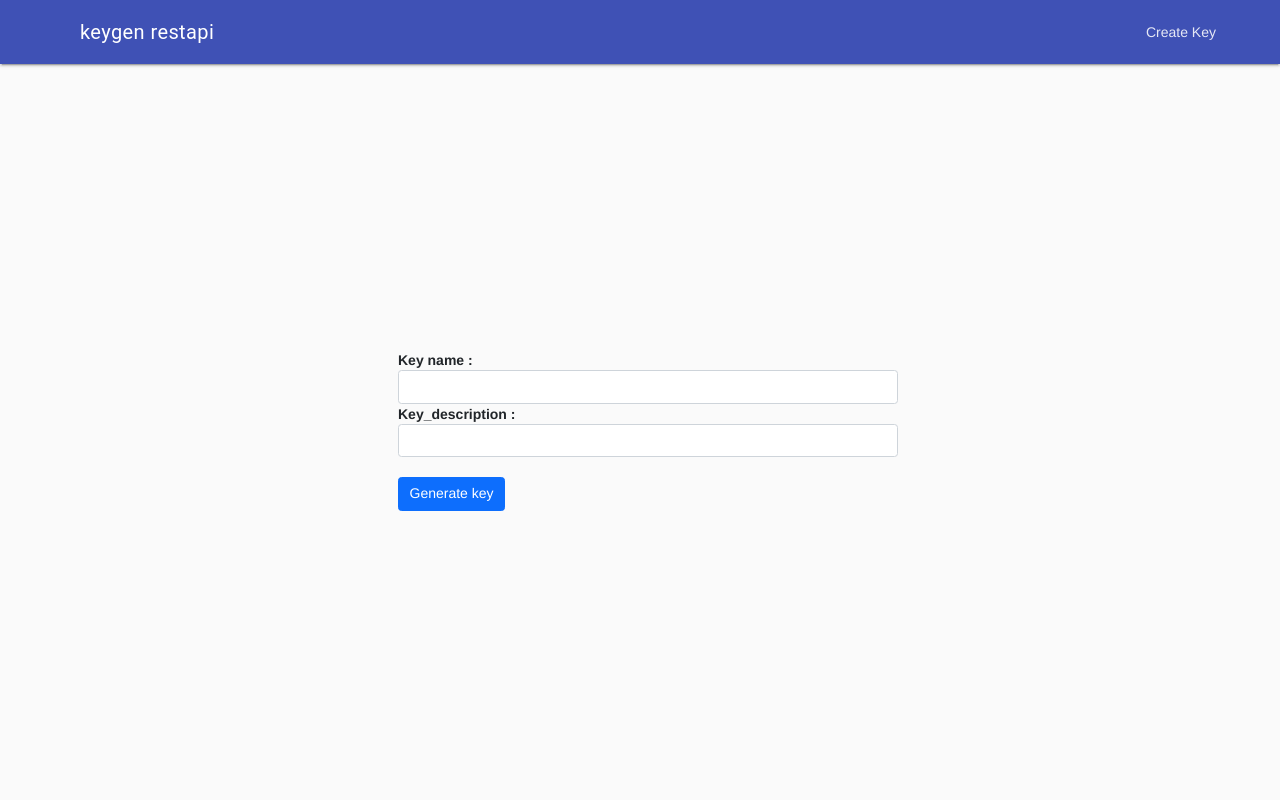
After one commit to chirazcheikha/key-generator-app, a Django app: page /form/ in a window 1280 px wide. The commit adds this page. Run offline with Django 3.2, Linux system fonts and the light colour scheme.

Commit message:
create and show keys

```diff
--- /dev/null
+++ b/crud/forms.py
@@ -0,0 +1,7 @@
+from django import forms
+from django import *
+
+
+class Form(forms.Form):
+    key_name = forms.CharField(widget=forms.TextInput(attrs={"class": "form-control"}))
+    key_description = forms.CharField(widget=forms.TextInput(attrs={"class": "form-control"}))
--- /dev/null
+++ b/crud/templates/base.html
@@ -0,0 +1,62 @@
+<!doctype html>
+<html>
+
+<head>
+<link href="https://cdn.jsdelivr.net/npm/bootstrap@5.1.1/dist/css/bootstrap.min.css" rel="stylesheet" integrity="sha384-F3w7mX95PdgyTmZZMECAngseQB83DfGTowi0iMjiWaeVhAn4FJkqJByhZMI3AhiU" crossorigin="anonymous">
+<script src="https://cdn.jsdelivr.net/npm/bootstrap@5.1.1/dist/js/bootstrap.bundle.min.js" integrity="sha384-/bQdsTh/da6pkI1MST/rWKFNjaCP5gBSY4sEBT38Q/9RBh9AH40zEOg7Hlq2THRZ" crossorigin="anonymous"></script>
+
+    <meta name="viewport" content="width=device-width, initial-scale=1">
+    <meta http-equiv="Content-Type" content="text/html; charset=utf-8">
+    <script src="https://code.getmdl.io/1.3.0/material.min.js"></script>
+    <link rel="stylesheet" href="https://code.getmdl.io/1.3.0/material.indigo-pink.min.css">
+    <link rel="stylesheet" href="https://fonts.googleapis.com/icon?family=Material+Icons">
+    <title>keygen restapi</title>
+
+    <style>
+        .demo-card-square.mdl-card {
+            width: 90%;
+            height: 500px;
+            margin: 20px;
+        }
+
+        .demo-card-square>.mdl-card__title {
+            color: #fff;
+            background-size: cover
+        }
+
+        body {
+            background: #fafafa;
+            position: relative;
+        }
+    </style>
+</head>
+
+
+   <body>
+    <!-- header -->
+    <div class="mdl-layout mdl-js-layout mdl-layout--fixed-header">
+        <header class="mdl-layout__header">
+            <div class="mdl-layout__header-row">
+                <!-- Title -->
+                <a style="color:white;text-decoration: none;" href="{% url 'index' %}"><span class="mdl-layout-title">keygen restapi</span></a>
+                <div class="mdl-layout-spacer"></div>
+                 <nav class="mdl-navigation mdl-layout--large-screen-only">
+         <a  class="mdl-navigation__link"  href="{% url 'form' %}" >Create Key</a>
+            </nav>
+            </div>
+        </header>
+
+        <div class="mdl-layout__drawer mdl-layout--small-screen-only">
+            <span class="mdl-layout-title">keygen restapi</span>
+
+            <nav class="mdl-navigation">
+
+            </nav>
+        </div>
+{% block body %}
+
+  </body>
+
+{% endblock %}
+
+</html>
--- a/crud/templates/form.html
+++ b/crud/templates/form.html
@@ -0,0 +1,31 @@
+{% extends 'base.html' %}
+
+{% block body %}
+<br>
+<style>
+#div{
+    position: absolute;
+    top: 50%;
+    left: 35%;
+    margin-top: -50px;
+    margin-left: -50px;
+    width: 100px;
+}</style>
+
+<div id="div" >
+ <form style="width:500px" method="post">
+                 {% csrf_token %}
+  <div class="form-group" enctype="multipart/form-data">
+    <label for="key_name"><b>Key name : </b></label>
+    {{ form.key_name }}
+  </div>
+    <div class="form-group">
+    <label for="Key_description"><b>Key_description :</b> </label>
+{{ form.key_description }}
+  </div>
+  <br>
+    <button style="float:center" name="sub" type="submit" class="btn btn-primary mb-2">Generate key</button>
+
+   </form>
+   <div>
+{% endblock %}
--- a/crud/views.py
+++ b/crud/views.py
@@ -2,12 +2,13 @@ from django.shortcuts import render
 from crud.models import Key
 from crud.serializers import KeySerializer
 from rest_framework import viewsets
+import string
+import random
+from .forms import Form
 
 def index(request):
     rest_list = Key.objects.order_by('date')
     context = {'rest_list': rest_list}
-    if request.method == "POST":
-        return render(request,'form.html')
     return render(request, 'index.html', context)
 
 
@@ -15,3 +16,15 @@ def index(request):
 class KeyView(viewsets.ModelViewSet):
     serializer_class = KeySerializer
     queryset = Key.objects.all()
+
+
+def form(request):
+    form = Form(request.POST or None)
+    if request.method=="POST":
+        if form.is_valid():
+            key_name= form.cleaned_data.get("key_name")
+            key_description= form.cleaned_data.get("key_description")
+        generated_key = ''.join(random.choices(string.ascii_letters+string.digits,k=15))
+        key = Key(key_name=key_name, key_description=key_description, key=generated_key)
+        key.save()
+    return render(request,'form.html',{'form':form})
--- a/keygen_api/settings.py
+++ b/keygen_api/settings.py
@@ -23,7 +23,7 @@ BASE_DIR = Path(__file__).resolve().parent.parent
 SECRET_KEY = 'django-insecure--cv(hfh4f8k!m#!o)^49&x9^5h#_is8@5-#-csxgt#1!64-qpk'
 
 # SECURITY WARNING: don't run with debug turned on in production!
-DEBUG = False
+DEBUG = True
 
 ALLOWED_HOSTS = []
 
--- a/keygen_api/urls.py
+++ b/keygen_api/urls.py
@@ -25,5 +25,6 @@ router.register(r'keys', views.KeyView, 'index')
 urlpatterns = [
     path('admin/', admin.site.urls),
     path('',views.index,name="index"),
+    path('form/',views.form,name="form"),
     path('api/', include(router.urls)),
 ]
```
Also changed, not shown: crud/models.py (+3 -4 lines), crud/templates/index.html (+3 -54 lines), crud/migrations/0001_initial.py, db.sqlite3.
